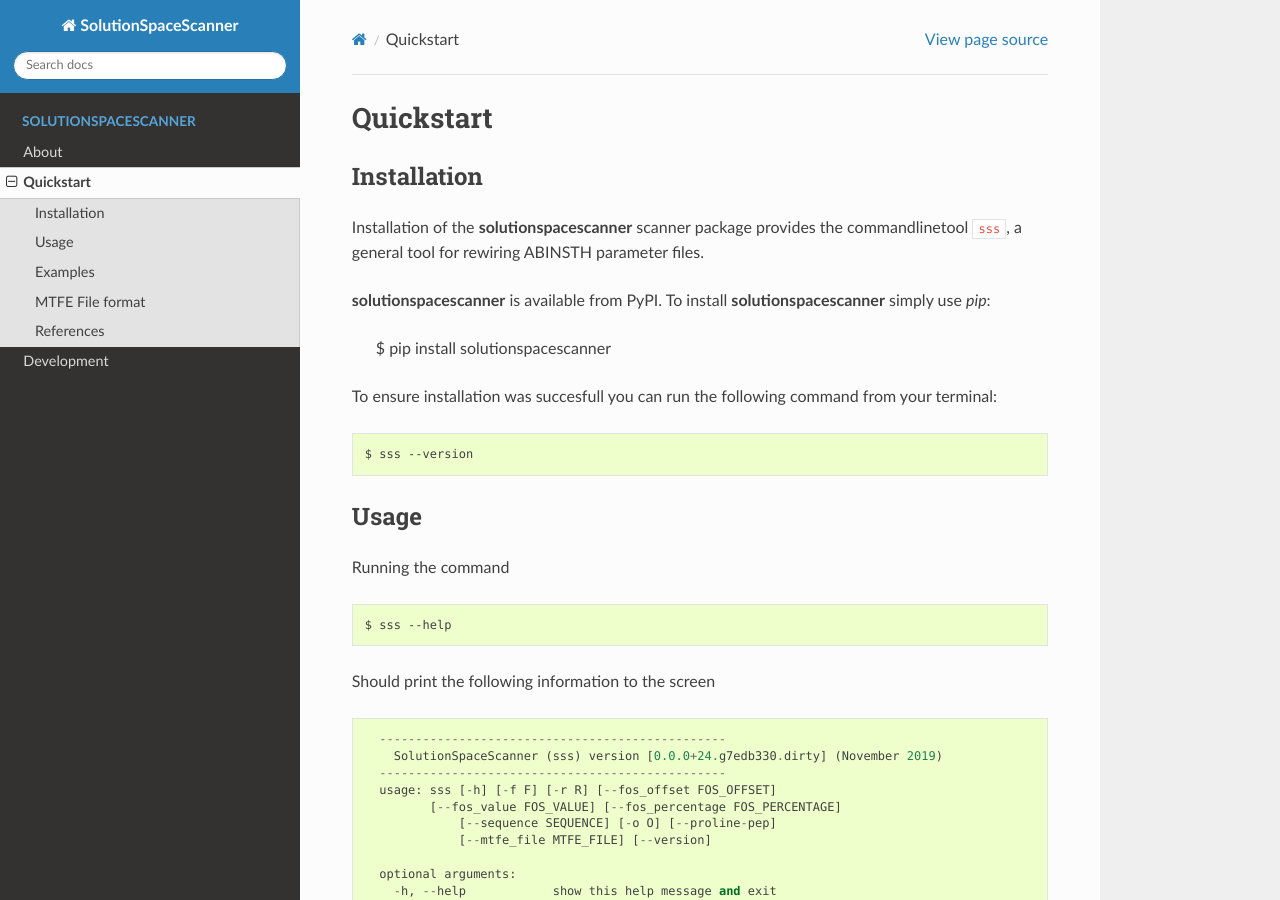
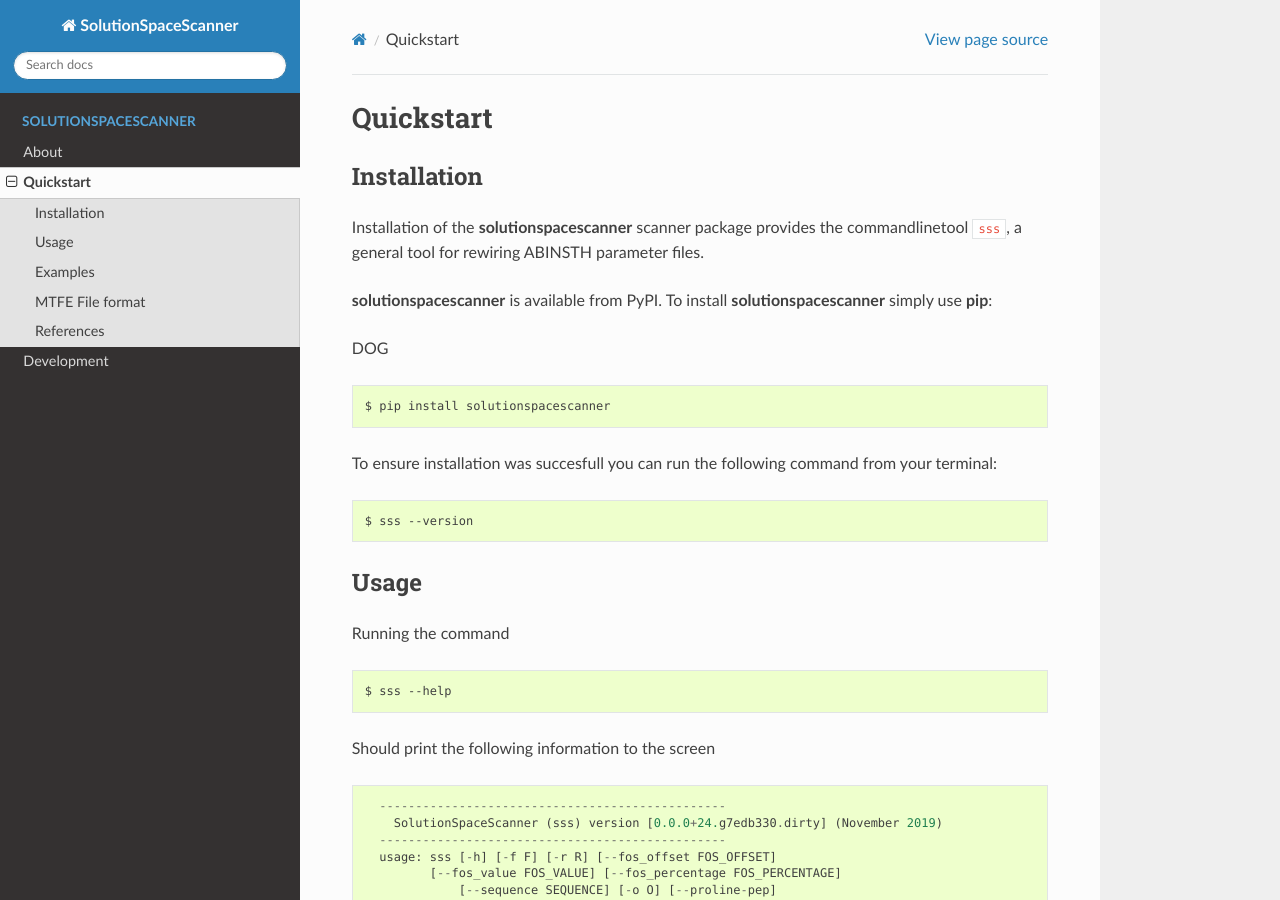
Before and after one commit to alexholehouse/sss, a Sphinx documentation site: the page built from docs/usage/quickstart.rst, in a window 1280 px wide and 900 px high. Built offline with Sphinx 7.4.7 and the Read the Docs theme 2.0.0, drawn with Linux system fonts in a browser that asks for light colours.

Commit message:
Fixed stupid error in documentation usage and updated README to include badge and the full paper reference

```diff
--- a/docs/usage/quickstart.rst
+++ b/docs/usage/quickstart.rst
@@ -7,11 +7,17 @@
 
 Installation of the **solutionspacescanner** scanner package provides the commandlinetool ``sss``, a general tool for rewiring ABINSTH parameter files.
 
-**solutionspacescanner** is available from PyPI. To install **solutionspacescanner** simply use `pip`:
+**solutionspacescanner** is available from PyPI. To install **solutionspacescanner** simply use **pip**:
+
+DOG
+
+.. code-block::
 
 	$ pip install solutionspacescanner
 
-To ensure installation was succesfull you can run the following command from your terminal::
+To ensure installation was succesfull you can run the following command from your terminal:
+
+.. code-block::
 
 	$ sss --version
 
```
Also changed, not shown: README.md (+12 -2 lines).
